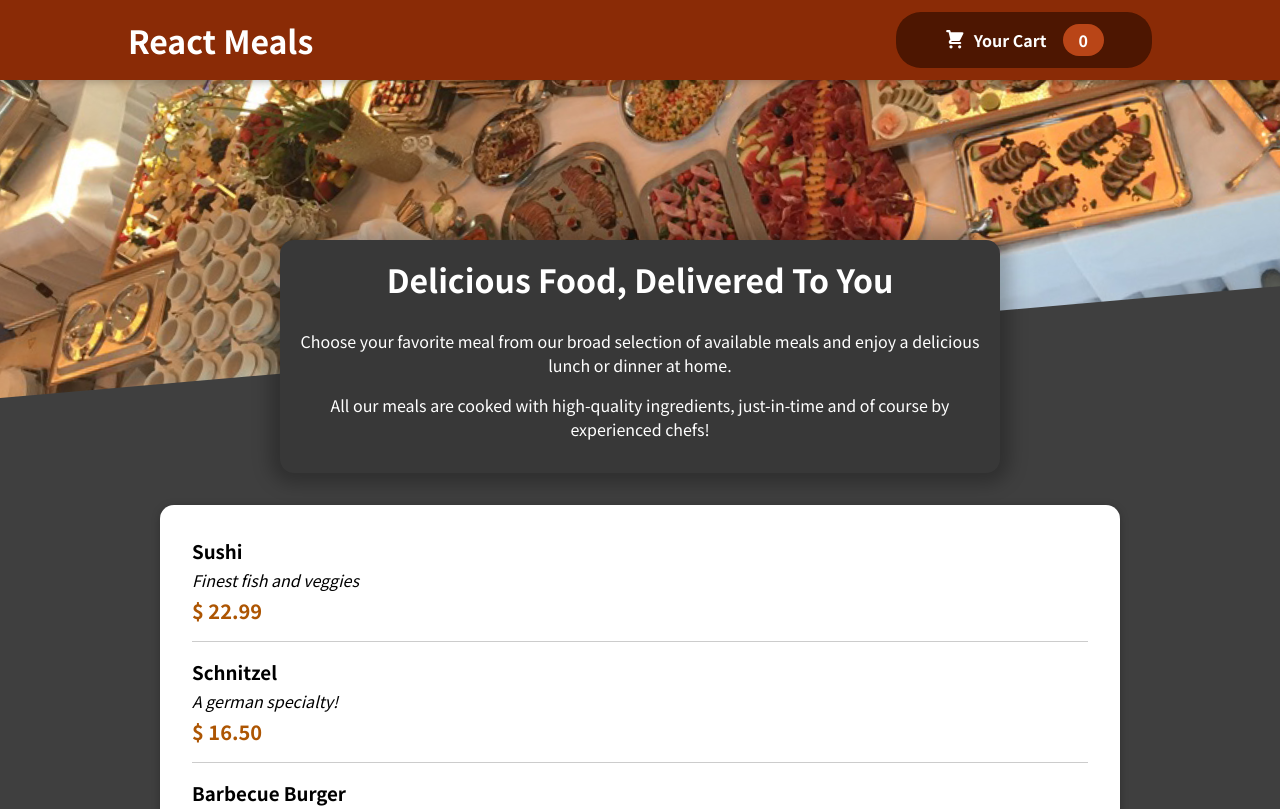
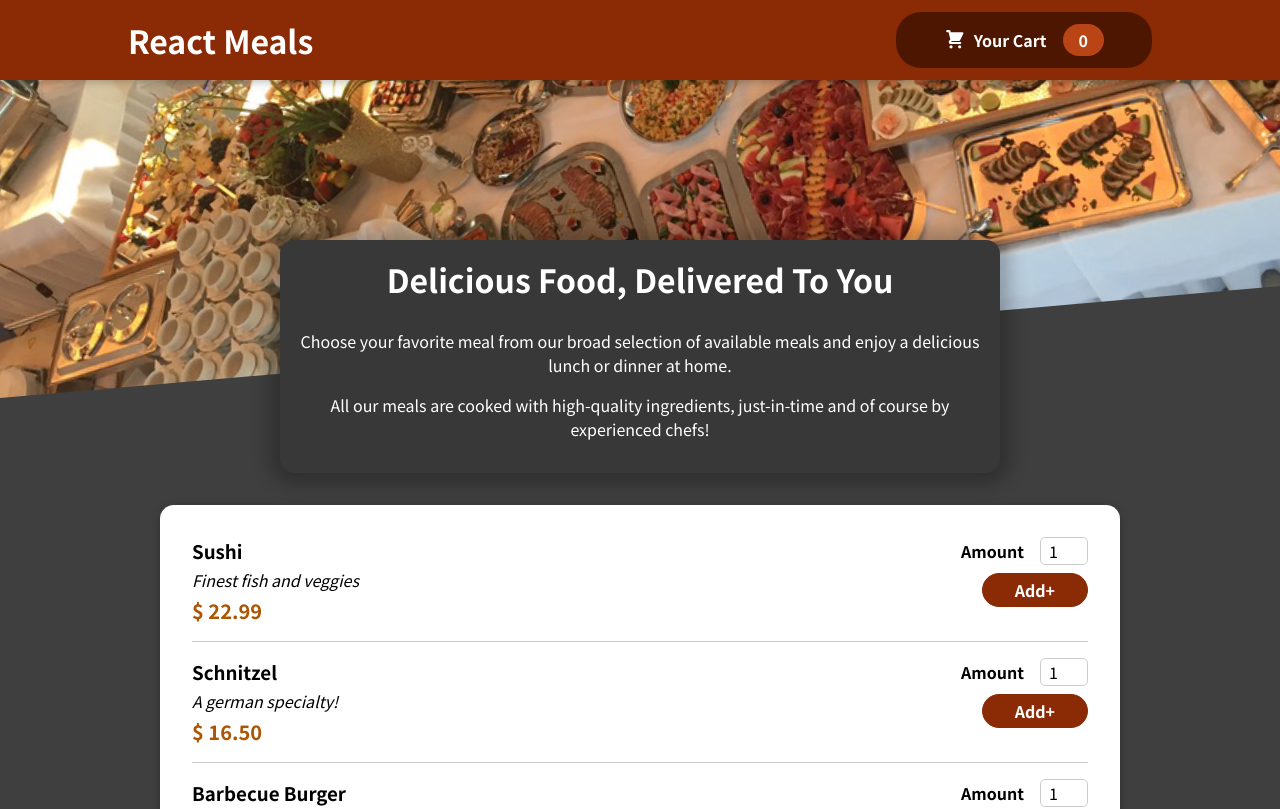
Before and after one commit to vipulkumarcu/React_Restaurant_App, a JavaScript app: page / in a window 1280 px wide. Shown: the top 809 px of the page. Built offline with nearby package versions, Linux system fonts and the light colour scheme.

Commit message:
sharpener - mealitemform added

```diff
--- a/src/Components/Meals/AvailableMeals.js
+++ b/src/Components/Meals/AvailableMeals.js
@@ -37,7 +37,7 @@
         <ul>
           {
             DUMMY_MEALS.map ( ( meal ) => (
-              <MealItem id = { meal.id } name = { meal.name } description = { meal.description } price = { meal.price } />
+                <MealItem  key = { meal.id }  id = { meal.id } name = { meal.name } description = { meal.description } price = { meal.price }/>
               )
             )
           }
--- a/src/Components/Meals/MealItems/MealItem.js
+++ b/src/Components/Meals/MealItems/MealItem.js
@@ -1,4 +1,5 @@
 import classes from "./MealItem.module.css";
+import MealItemForm from "./MealItemForm";
 
 function MealItem ( { id, name, description, price } )
 {
@@ -12,7 +13,7 @@
       </div>
 
       <div>
-
+        <MealItemForm id = { id } />
       </div>
 
     </li>
--- /dev/null
+++ b/src/Components/Meals/MealItems/MealItemForm.js
@@ -0,0 +1,34 @@
+import Input from "../../UI/Input";
+import classes from "./MealItemForm.module.css"
+
+function MealItemForm ( props )
+{
+  function submithandler ( event )
+  {
+    event.preventDefault();
+  }
+
+  return (
+    <form className = { classes["form"] } onClick = { submithandler } >
+
+      <Input
+        label = "Amount"
+        input = {
+          {
+            id: "amount_" + props.id,
+            type: "number",
+            min: "1",
+            max: "5",
+            step: "1",
+            defaultValue: "1",
+          }
+        }
+      />
+
+      <button type = "submit"> Add+ </button>
+
+    </form>
+  )
+}
+
+export default MealItemForm;
--- /dev/null
+++ b/src/Components/Meals/MealItems/MealItemForm.module.css
@@ -0,0 +1,23 @@
+.form
+{
+  text-align: right;
+}
+
+.form button
+{
+  font: inherit;
+  cursor: pointer;
+  background-color: #8a2b06;
+  border: 1px solid #8a2b06;
+  color: white;
+  padding: 0.25rem 2rem;
+  border-radius: 20px;
+  font-weight: bold;
+}
+
+.form button:hover,
+.form button:active
+{
+  background-color: #641e03;
+  border-color: #641e03;
+}
--- /dev/null
+++ b/src/Components/UI/Input.js
@@ -0,0 +1,13 @@
+import classes from "./Input.module.css"
+
+function Input ( props )
+{
+  return (
+    <div className = { classes["input"] }>
+      <label htmlFor = { props.input.id }> { props.label } </label>
+      <input { ...props.input } />
+    </div>
+  )
+}
+
+export default Input;
--- /dev/null
+++ b/src/Components/UI/Input.module.css
@@ -0,0 +1,21 @@
+.input
+{
+  display: flex;
+  align-items: center;
+  margin-bottom: 0.5rem;
+}
+
+.input label
+{
+  font-weight: bold;
+  margin-right: 1rem;
+}
+
+.input input
+{
+  width: 3rem;
+  border-radius: 5px;
+  border: 1px solid #ccc;
+  font: inherit;
+  padding-left: 0.5rem;
+}
```
Also changed, not shown: src/Components/Meals/Meals.js (line endings or trailing spaces). Lines whose indentation alone changed are shown as unchanged.
